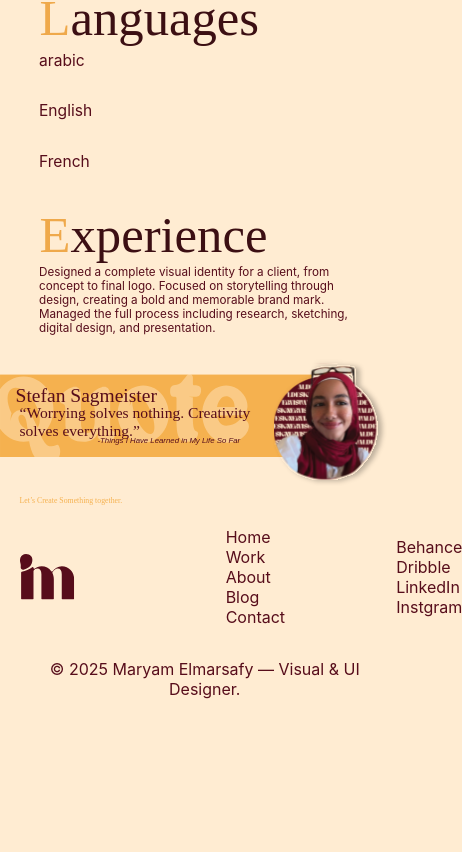
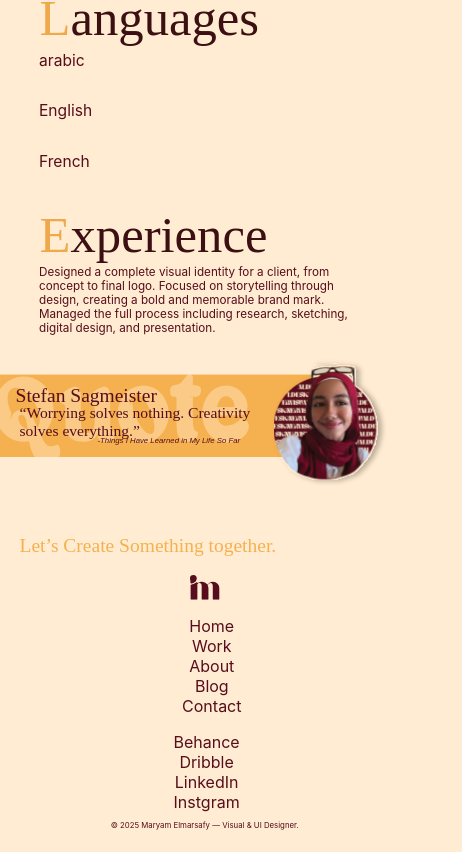
Before and after one commit to mariam-ship-it118/Portfolio, a React (Create React App) app: page / in a window 390 px wide. Shown: the part 2662-3514 px from the top of the page, 462 px wide, since content can reach past the window. Before the commit the page ends 3372 px from the top, so only its background shows below. Built offline with nearby package versions, Linux system fonts and the light colour scheme; a web font is replaced by a local one.

Commit message:
feat: add footer responsive

```diff
--- a/src/Components/Footer.jsx
+++ b/src/Components/Footer.jsx
@@ -1,6 +1,9 @@
 import React, { Component } from 'react';
 import logo from '../Assets/logo.svg';
 import './Footer.css';
+import './FooterRes.css';
+
+
 
 const Footer = () => {
     return (
@@ -12,7 +15,7 @@ const Footer = () => {
   </div>
 
   <div class="footer-mid">
-        <img src={logo} alt="visual designer"/>
+        <img src={logo} alt="visual designer" className='footer-logo'/>
 
     <ul class="footer-links">
       <li>Home</li>
--- /dev/null
+++ b/src/Components/FooterRes.css
@@ -0,0 +1,57 @@
+@media only screen and (max-width: 600px) {
+
+.footer-mid{
+    flex-direction: column;
+    text-align: center;
+    margin-top: 5%;
+}
+
+
+.footer-logo{
+    display: flex;
+    width: 8%;
+    justify-content: space-around;
+}
+
+.coloring{
+    font-size:5vw;
+
+}
+
+.footer-links{
+    text-align: center;
+   margin-left: -7%;
+}
+
+.socials{
+    margin-left: 1%;
+}
+
+
+.footer-bottom{
+    font-size: 2vw;
+    padding-bottom: 3%;
+}
+
+
+.footer{
+    margin-top: 20%;
+}
+
+
+
+
+
+
+
+
+
+
+
+
+
+
+
+
+
+}
```
